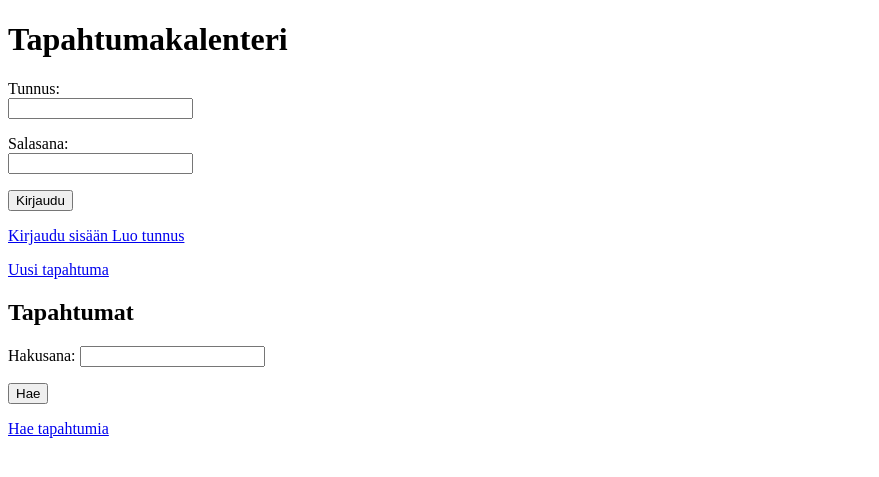
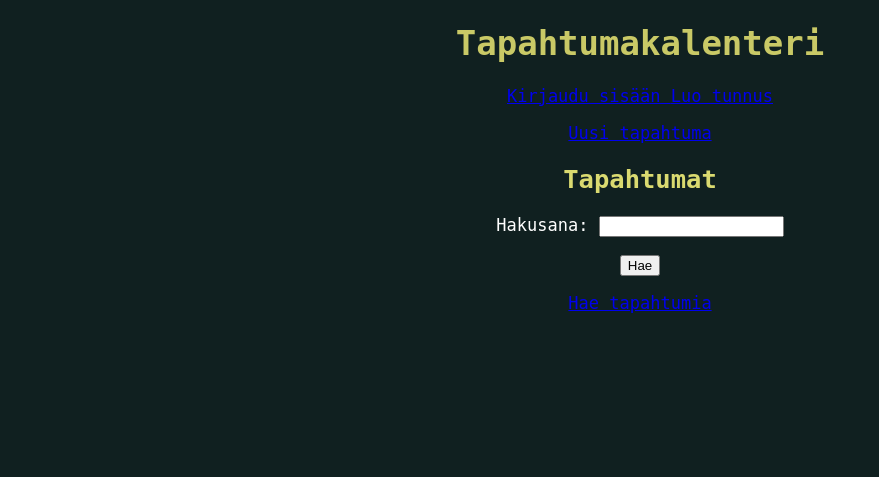
Before and after one commit to maijaelinalaine/course_project-Databases-and-Web-Programming-, a Flask app: page / in a window 1280 px wide. Shown: the top 477 px of the page, without its empty margins (0-879 px from the left). Run offline with Flask 3, Linux system fonts and the light colour scheme; data that the repository does not hold is empty.

Commit message:
Add CSS styling

```diff
--- a/app.py
+++ b/app.py
@@ -14,8 +14,8 @@ def index():
     try:
         all_events = events.get_events()
         return render_template("index.html", events=all_events)
-    except Exception as e:
-        return f"Virhe: tapahtumien haku epäonnistui: {e}"
+    except Exception:
+        return f"Virhe: tapahtumien haku epäonnistui"
 
 @app.route("/search")
 def search():
@@ -23,8 +23,8 @@ def search():
         query = request.args.get("query")
         results = events.search_events(query) if query else []
         return render_template("search.html", query=query, results=results)
-    except Exception as e:
-        return f"Virhe: tapahtumien haku epäonnistui: {e}"
+    except Exception:
+        return f"Virhe: tapahtumien haku epäonnistui"
 
 @app.route("/edit/<int:event_id>", methods=["GET", "POST"])
 def edit_event(event_id):
@@ -39,8 +39,8 @@ def edit_event(event_id):
             events.update_event(event["id"], description)
 
             return redirect("/event/" + str(event_id))
-    except Exception as e:
-        return f"Virhe: tapahtuman muokkaus epäonnistui: {e}"
+    except Exception:
+        return f"Virhe: tapahtuman muokkaus epäonnistui"
 
 @app.route("/remove/<int:event_id>", methods=["GET", "POST"])
 def remove_event(event_id):
@@ -54,8 +54,8 @@ def remove_event(event_id):
             if "continue" in request.form:
                 events.remove_event(event["id"])
             return redirect("/event/" + str(event_id))
-    except Exception as e:
-        return f"Virhe: tapahtuman poistaminen epäonnistui: {e}"
+    except Exception:
+        return f"Virhe: tapahtuman poistaminen epäonnistui"
 
 @app.route("/event/<int:event_id>")
 def show_event(event_id):
@@ -63,9 +63,9 @@ def show_event(event_id):
         event = events.get_event(event_id)
         if not event:
             return "VIRHE: tapahtumaa ei löydy"
-        return render_template("show_item.html", event=event)
-    except Exception as e:
-        return f"Virhe: tapahtuman näyttäminen epäonnistui: {e}"
+        return render_template("show_event.html", event=event)
+    except Exception:
+        return f"Virhe: tapahtuman näyttäminen epäonnistui"
 
 @app.route("/new_event")
 def new_event():
@@ -85,8 +85,8 @@ def create_event():
 
         events.add_event(title, description, event_type, user_id)
         return redirect("/")
-    except Exception as e:
-        return f"Virhe: tapahtuman luominen epäonnistui: {e}"
+    except Exception:
+        return f"Virhe: tapahtuman luominen epäonnistui"
 
 @app.route("/register")
 def register():
@@ -110,8 +110,8 @@ def create():
             return "VIRHE: tunnus on jo varattu"
 
         return "Tunnus luotu"
-    except Exception as e:
-        return f"Virhe: tunnuksen luominen epäonnistui: {e}"
+    except Exception:
+        return f"Virhe: tunnuksen luominen epäonnistui"
 
 @app.route("/login", methods=["GET","POST"])
 def login():
@@ -134,8 +134,8 @@ def login():
                 return redirect("/")
             else:
                 return "VIRHE: väärä tunnus tai salasana"
-    except Exception as e:
-        return f"Virhe: kirjautuminen epäonnistui: {e}"
+    except Exception:
+        return f"Virhe: kirjautuminen epäonnistui"
 
 @app.route("/logout")
 def logout():
@@ -143,8 +143,8 @@ def logout():
         del session["user_id"]
         del session["username"]
         return redirect("/")
-    except Exception as e:
-        return f"Virhe: uloskirjautuminen epäonnistui: {e}"
+    except Exception:
+        return f"Virhe: uloskirjautuminen epäonnistui"
 
 if __name__ == "__main__":
     app.run(debug=True)
--- a/events.py
+++ b/events.py
@@ -13,6 +13,7 @@ def get_event(event_id):
     sql = """SELECT events.title,
                     events.description,
                     events.event_type,
+                    users.id user_id,
                     users.username
             FROM events, users
             WHERE events.user_id = user_id
--- a/schema.sql
+++ b/schema.sql
@@ -12,10 +12,10 @@ CREATE TABLE events (
     user_id INTEGER REFERENCES users(id)
 );
 
-#CREATE TABLE signups (
+CREATE TABLE signups (
     id INTEGER PRIMARY KEY,
-    event_id INTEGER REFERENCES events,
-    user_id INTEGER REFERENCES users,
+    event_id INTEGER REFERENCES events(id),
+    user_id INTEGER REFERENCES users(id),
+    signup_time TIMESTAMP DEFAULT CURRENT_TIMESTAMP,
     UNIQUE(event_id, user_id)
-)
 );
--- /dev/null
+++ b/static/style.css
@@ -0,0 +1,28 @@
+body {
+  margin: auto;
+  max-width: 50em;
+  font-family: Spectral, monospace;
+  background-color: rgb(16, 32, 32);
+  font-size: 17px;
+  text-align: center;
+}
+h1 {
+  color: rgb(201, 201, 102);
+  text-align: center;
+}
+
+.header {
+  background-color: rgb(16, 32, 32);
+  color: rgb(218, 218, 112);
+}
+
+.nav {
+  background-color: rgb(16, 32, 32);
+  color: white;
+}
+
+.content {
+  background-color: rgb(218, 218, 112);
+  color: white;
+  padding: 50px;
+}
--- a/templates/index.html
+++ b/templates/index.html
@@ -1,30 +1,17 @@
 <!DOCTYPE html>
 <html>
   <head>
+
     <title>Kirjautuminen</title>
+    <link rel="stylesheet" href="{{ url_for('static', filename='style.css') }}" />
+
   </head>
 
   <body>
+    <div class = "header">
     <h1>Tapahtumakalenteri</h1>
-    {% if session.username %}
-    <p>Olet kirjautunut nimellä {{ session.username }}</p>
-    <p>
-      <a href="/logout">Kirjaudu ulos</a>
-    </p>
-    {% else %}
-    <form action="/login" method="post">
-      <p>
-        Tunnus: <br />
-        <input type="text" name="username" />
-      </p>
-      <p>
-        Salasana: <br />
-        <input type="password" name="password" />
-      </p>
-      <input type="submit" value="Kirjaudu" />
-    </form>
-    {% endif %}
-
+    </div>
+    <div class = "nav">
     <p>
       <a href="/login"> Kirjaudu sisään </a>
       <a href="/register"> Luo tunnus </a>
@@ -34,11 +21,13 @@
     </p>
 
     <p></p>
+    <div class = "header">
     <h2>Tapahtumat</h2>
-
+  </div>
     <ul>
       {% for event in events %}
       <li><a href="/event/{{ event_id }}">{{ event.title }}</a></li>
+      <li>{{ event.description }}</li>
       {% endfor %}
       </li>
     </ul>
--- a/templates/login.html
+++ b/templates/login.html
@@ -2,6 +2,10 @@
 <html>
   <head>
     <title>Kirjautuminen</title>
+    <link
+      rel="stylesheet"
+      href="{{ url_for('static', filename='style.css') }}"
+    />
   </head>
 
   <body>
--- a/templates/register.html
+++ b/templates/register.html
@@ -1,8 +1,11 @@
 <!DOCTYPE html>
 <html>
-
   <head>
     <title>Rekisteröinti</title>
+    <link
+      rel="stylesheet"
+      href="{{ url_for('static', filename='style.css') }}"
+    />
   </head>
 
   <body>
@@ -22,5 +25,4 @@
       <input type="submit" value="Luo tunnus" />
     </form>
   </body>
-
 </html>
--- a/templates/show_event.html
+++ b/templates/show_event.html
@@ -2,10 +2,15 @@
 <html>
   <head>
     <title>{{ event.title }}</title>
+    <link
+      rel="stylesheet"
+      href="{{ url_for('static', filename='style.css') }}"
+    />
   </head>
 
   <body>
     <h1>{{ event.title }}</h1>
+
     <p>{{ event.description }}</p>
     <p>Tapahtuman tyyppi: {{ event.event_type }}</p>
     <p>Ilmoittaja: {{ event.username }}</p>
```
Also changed, not shown: templates/new_event.html (+18 -2 lines), templates/remove.html (+4 -6 lines). Lines whose indentation alone changed are shown as unchanged.
